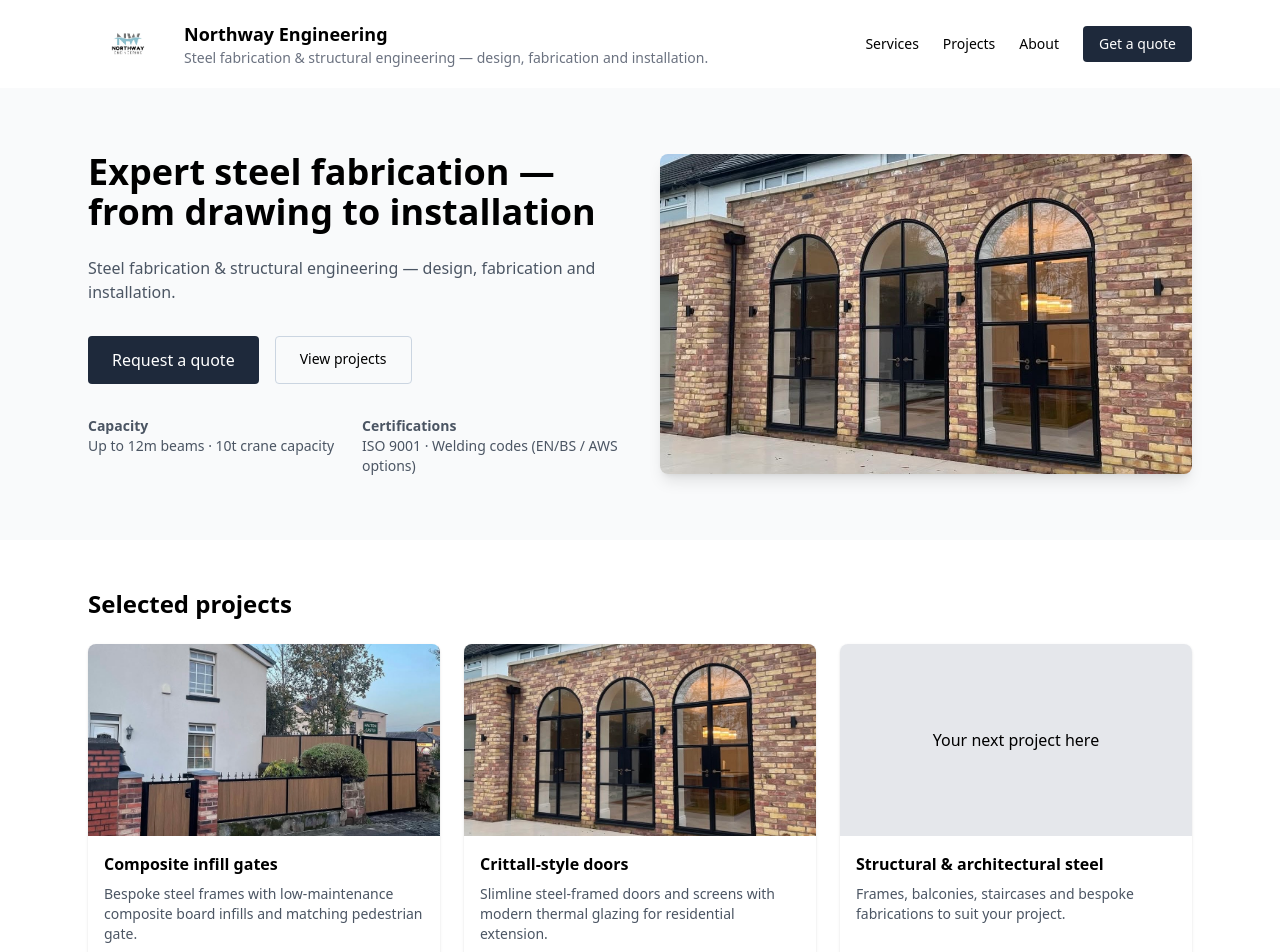
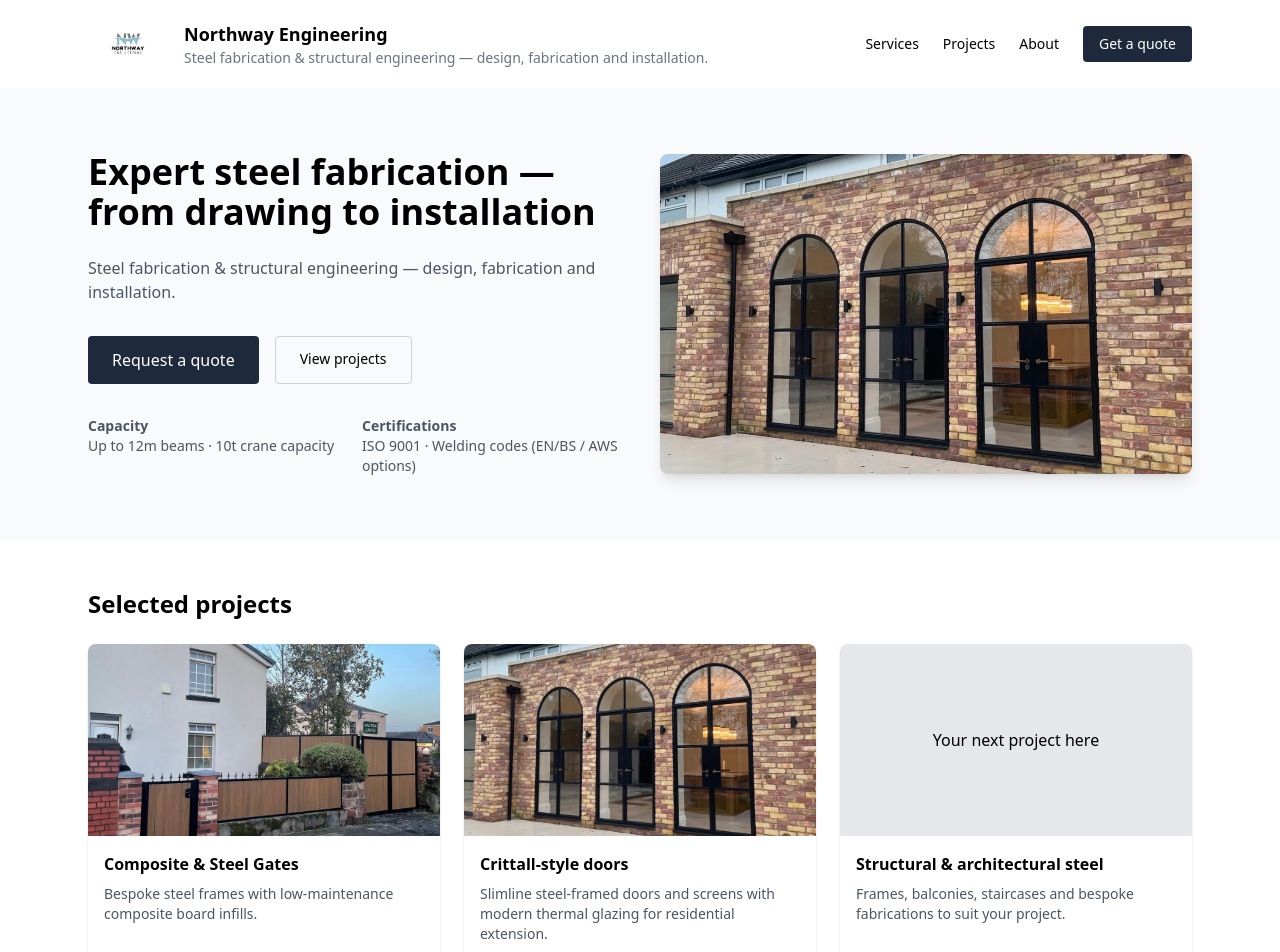
Before and after one commit to giuseppe101-arch/northway-engineering-site2, a Next.js app: page / in a window 1280 px wide. Shown: the top 952 px of the page. Built offline with nearby package versions, Linux system fonts and the light colour scheme.

Commit message:
Update index.jsx

```diff
--- a/pages/index.jsx
+++ b/pages/index.jsx
@@ -72,16 +72,15 @@ export default function Home() {
                 <div className="relative w-full h-48">
                   <Image
                     src="/images/composite-gate.jpg"
-                    alt="Composite infill driveway gates by Northway Engineering"
+                    alt="Composite Gates by Northway Engineering"
                     fill
                     className="object-cover"
                   />
                 </div>
                 <div className="p-4">
-                  <h4 className="font-semibold">Composite infill gates</h4>
+                  <h4 className="font-semibold">Composite & Steel Gates</h4>
                   <p className="text-sm text-gray-600 mt-2">
-                    Bespoke steel frames with low-maintenance composite board infills and
-                    matching pedestrian gate.
+                    Bespoke steel frames with low-maintenance composite board infills.
                   </p>
                 </div>
               </div>
```
